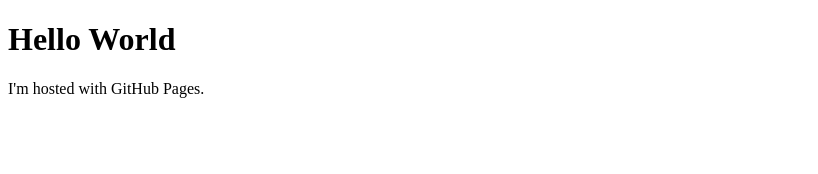
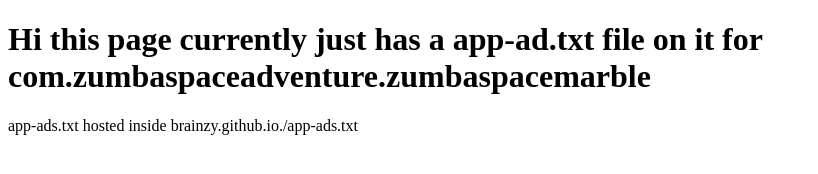
Before and after one commit to Brainzy/brainzy.github.io, a plain HTML site: page index.html in a window 1280 px wide. Shown: the whole page, without its empty margins (0-818 px from the left). Drawn offline with Linux system fonts and the light colour scheme.

Commit message:
Dopuna app-ad.txta

```diff
--- a/index.html
+++ b/index.html
@@ -1,7 +1,7 @@
 <!DOCTYPE html>
 <html>
 <body>
-<h1>Hello World</h1>
-<p>I'm hosted with GitHub Pages.</p>
+<h1>Hi this page currently just has a app-ad.txt file on it for com.zumbaspaceadventure.zumbaspacemarble</h1>
+<p>app-ads.txt hosted inside brainzy.github.io./app-ads.txt</p>
 </body>
 </html>
```
Also changed, not shown: app-ads.txt.
